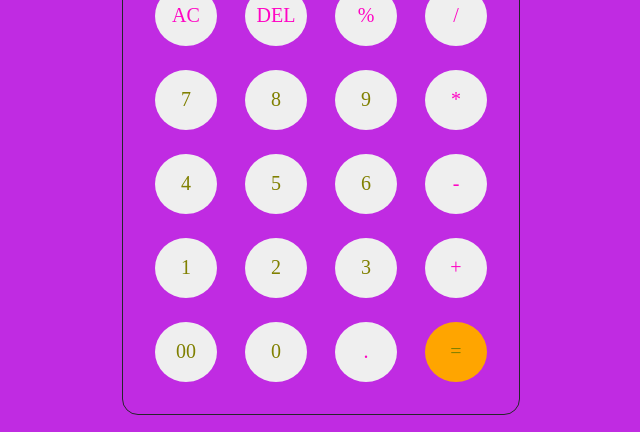
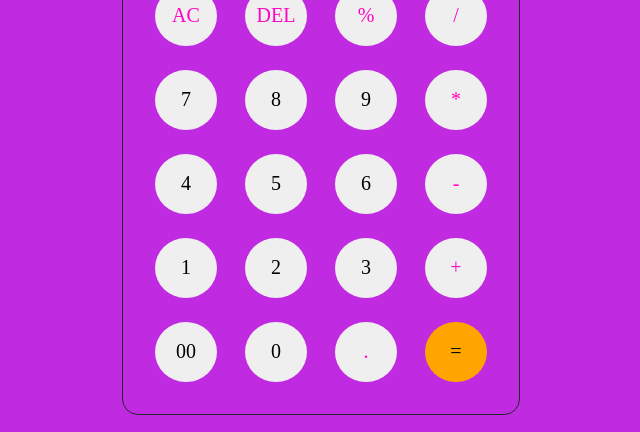
Before and after one commit to Alishba-Khan02/Javascript-Calculator, a plain HTML site: page index.html in a window 1280 px wide. Shown: the part 291-723 px from the top of the page, without its empty margins (319-959 px from the left). Drawn offline with Linux system fonts and the light colour scheme.

Commit message:
Making calculator using Js

```diff
--- a/style.css
+++ b/style.css
@@ -43,7 +43,7 @@ button{
     height: 60px;
     margin: 12px;
     border-radius: 50%;
-    color:rgb(128, 128, 0);
+    color:black;
     font-size: 20px;
 
 }
```
